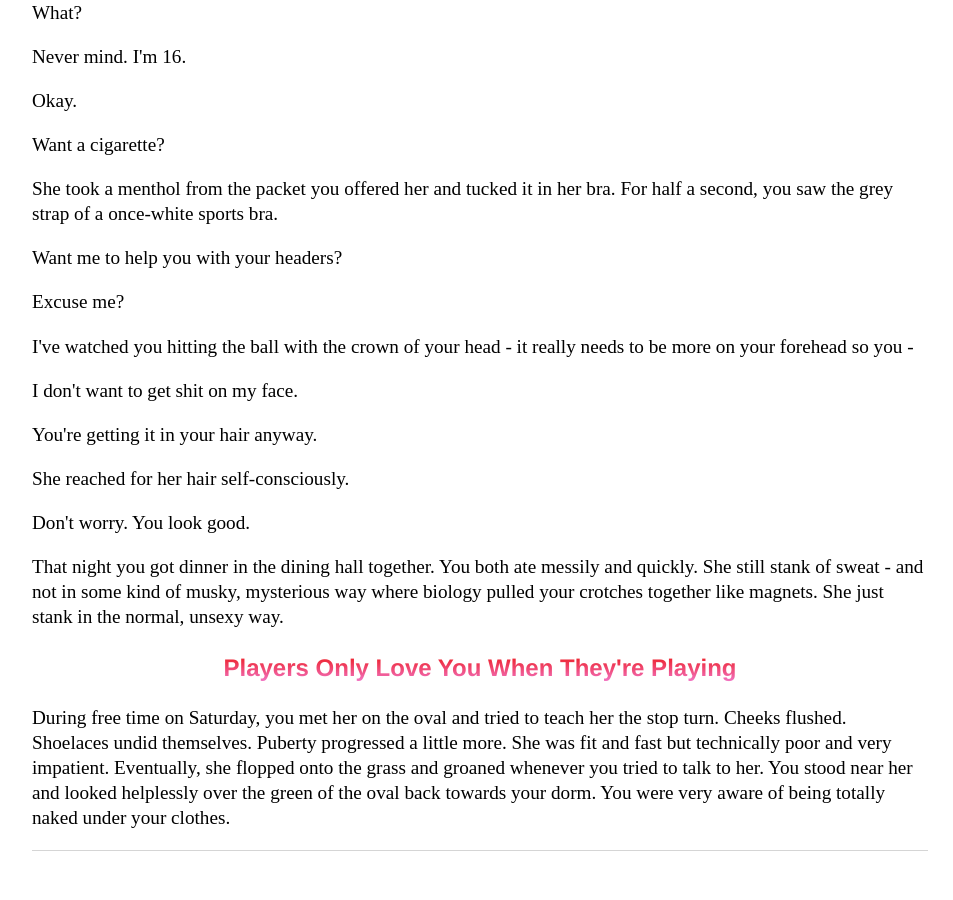
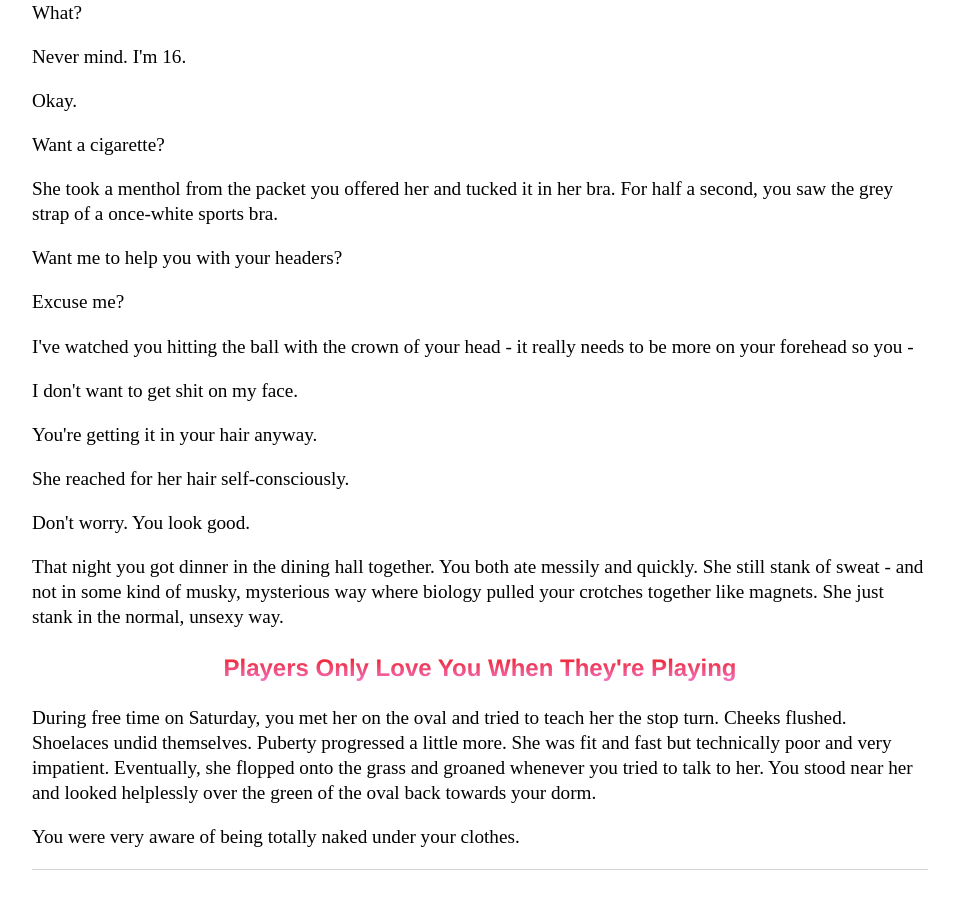
Before and after one commit to Pinelife/pinelife.github.io, a Jekyll site: the page built from Hellhole/excitingevent2.html, in a window 1280 px wide and 900 px high, scrolled down 1855 px. Shown: the whole window, without its empty margins (160-1113 px from the left). Built offline with Jekyll 4.4.1, drawn with Linux system fonts in a browser that asks for light colours.

Commit message:
Update excitingevent2.html

```diff
--- a/Hellhole/excitingevent2.html
+++ b/Hellhole/excitingevent2.html
@@ -103,4 +103,7 @@ sports bra.</p>
 <p>During free time on Saturday, you met her on the oval and tried to teach her the stop turn. Cheeks flushed. Shoelaces undid
   themselves. Puberty progressed a little more. She was fit and fast but technically poor and very impatient. Eventually, she flopped
   onto the grass and groaned whenever you tried to talk to her. You stood near her and looked helplessly over the green of the oval back towards
-  your dorm. You were very aware of being totally naked under your clothes.</p>
+  your dorm.
+</p>
+<p>
+  You were very aware of being totally naked under your clothes.</p>
```
